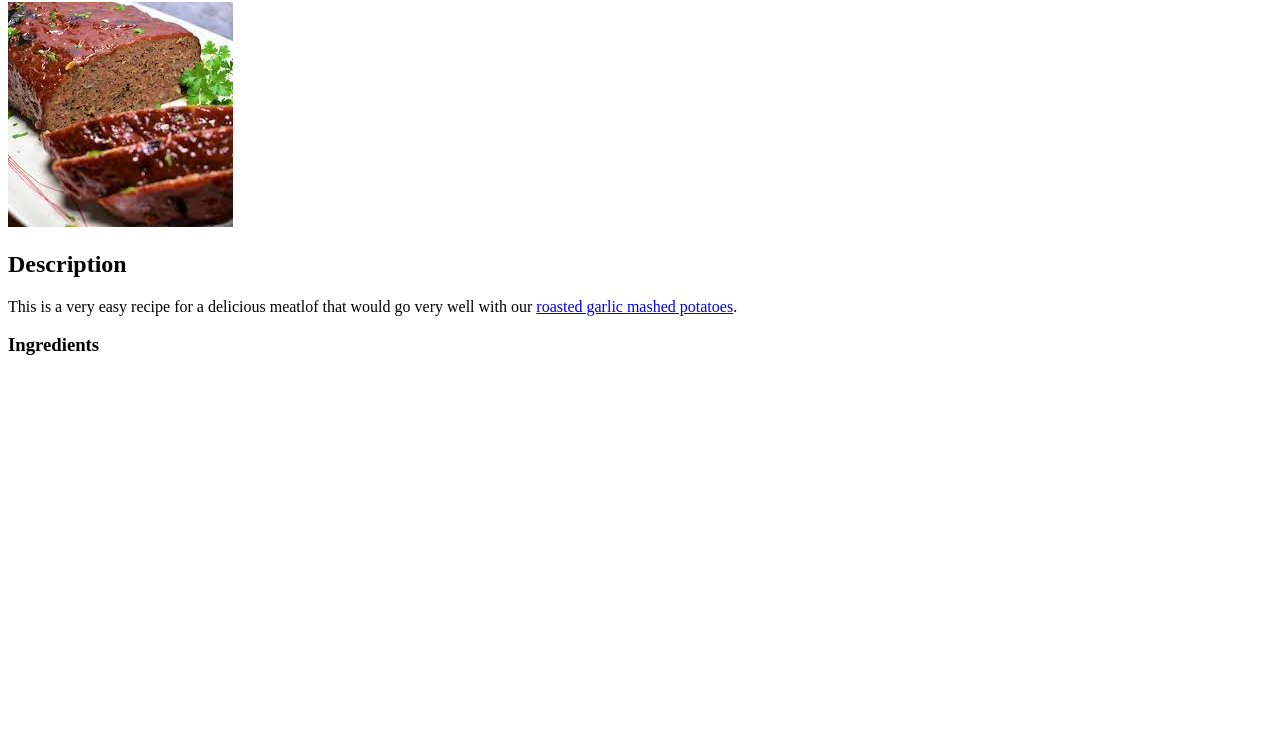
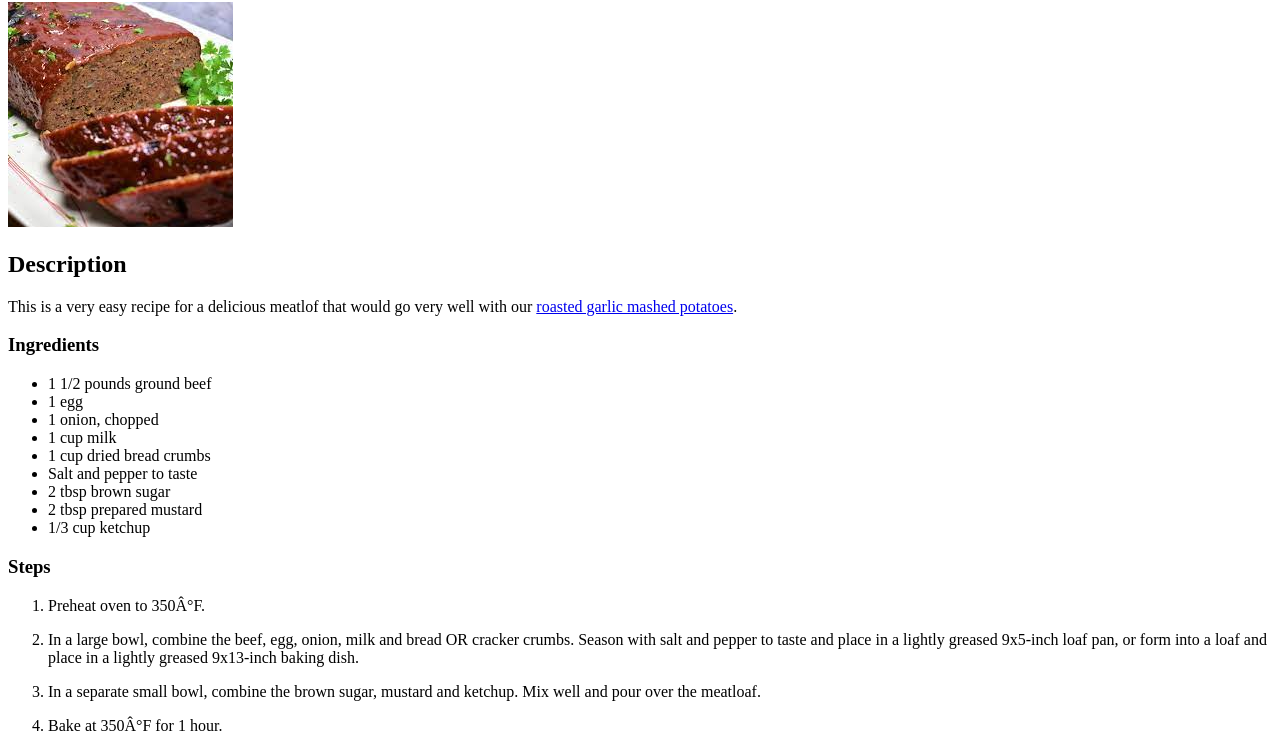
Before and after one commit to Chimpslayer/odin-recipes, a plain HTML site: page meatloaf.html in a window 1280 px wide. Shown: the part 78-829 px from the top of the page. Before the commit the page ends 800 px from the top, so only its background shows below. Drawn offline with Linux system fonts and the light colour scheme.

Commit message:
Add meatloaf ingredients and recipe.

```diff
--- a/meatloaf.html
+++ b/meatloaf.html
@@ -16,8 +16,31 @@
         <h3>Ingredients</h3>
 
         <ul>
+            <li>1 1/2 pounds ground beef</li>
+            <li>1 egg</li>
+            <li>1 onion, chopped</li>
+            <li>1 cup milk</li>
+            <li>1 cup dried bread crumbs</li>
+            <li>Salt and pepper to taste</li>
+            <li>2 tbsp brown sugar</li>
+            <li>2 tbsp prepared mustard</li>
+            <li>1/3 cup ketchup</li>
 
         </ul>
+
+        <h3>Steps</h3>
+
+        <ol>
+            <li>Preheat oven to 350°F.</li>
+
+            <p><li>In a large bowl, combine the beef, egg, onion, milk and bread OR cracker crumbs. Season with salt and pepper to taste and place in a lightly greased 9x5-inch loaf pan, or form into a loaf and place in a lightly greased 9x13-inch baking dish.</li></p>
+
+            <li>In a separate small bowl, combine the brown sugar, mustard and ketchup. Mix well and pour over the meatloaf.</li>
+
+            <p><li>Bake at 350°F for 1 hour.</li></p>
+
+            </ol>
+
 
 
     </body>
```
